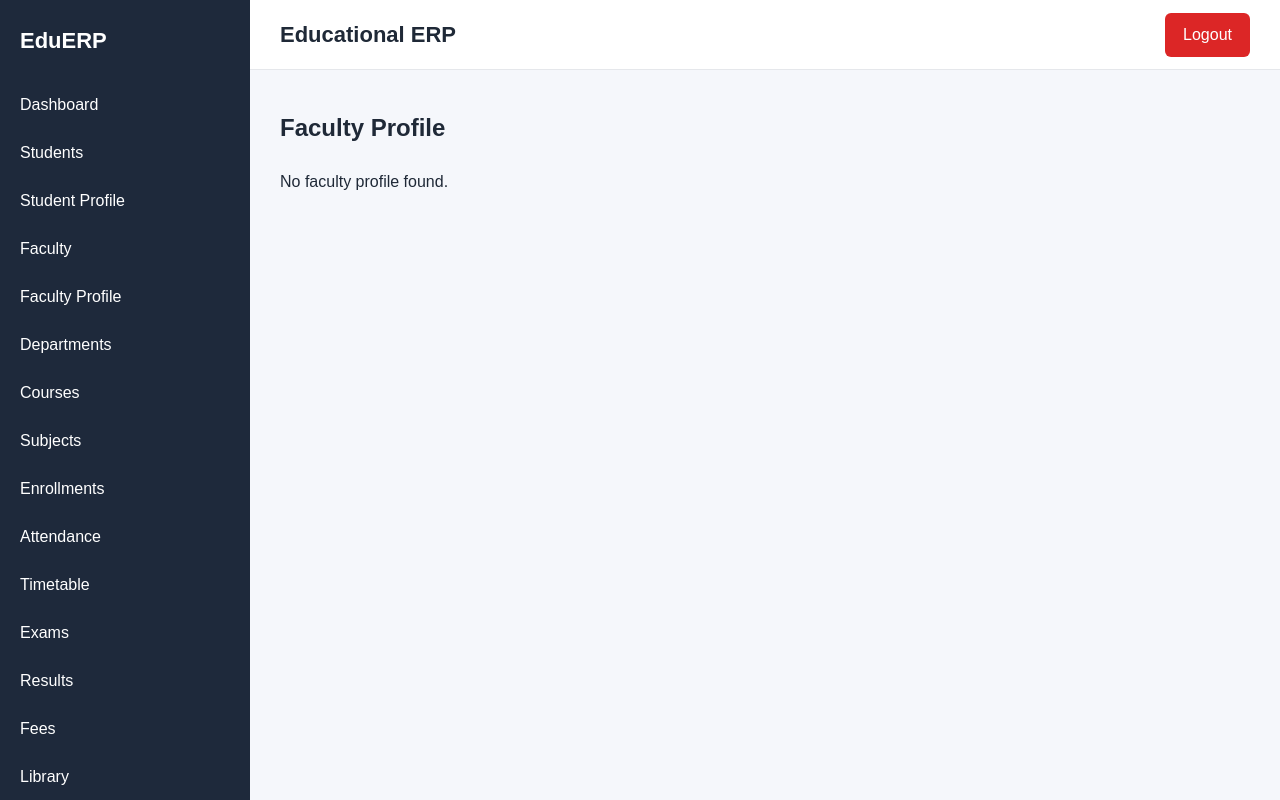
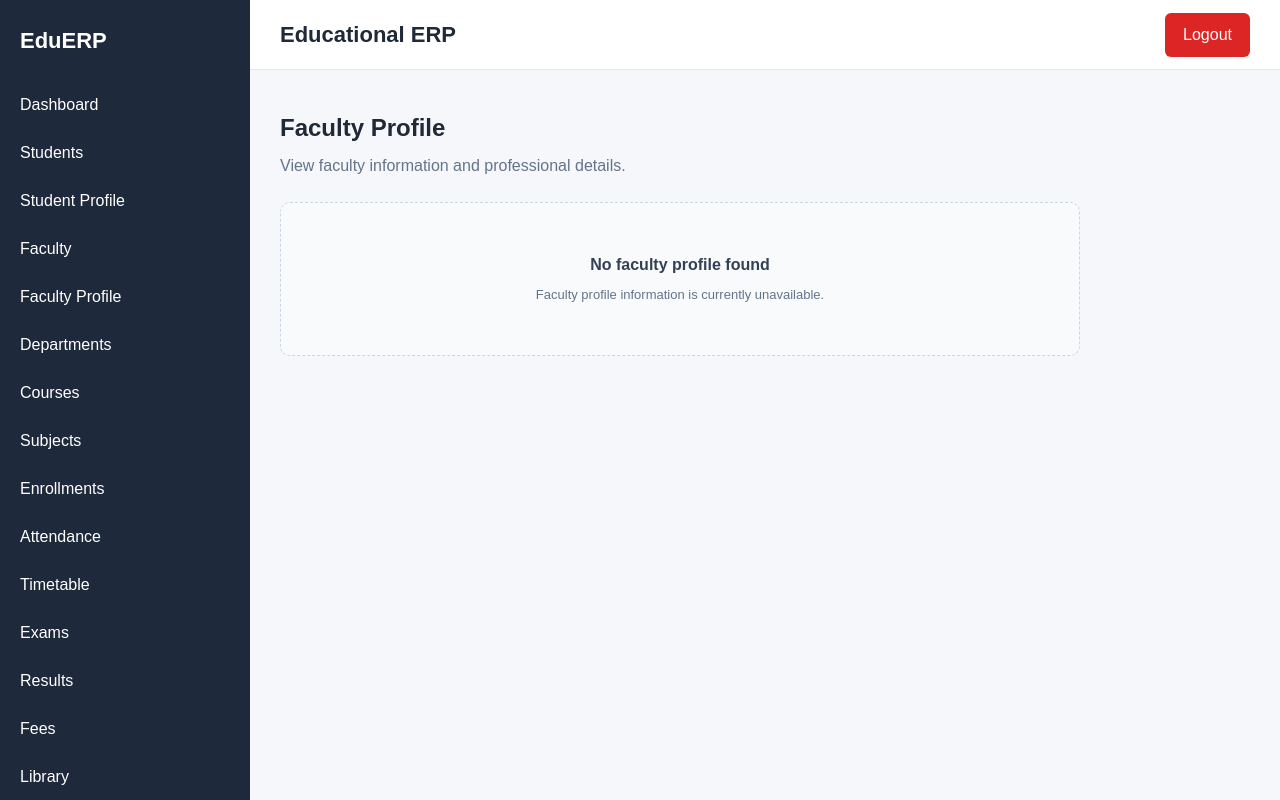
Before and after one commit to ShenbagaDeviB/EduSync-AI, a React app in the folder frontend/: page /faculty-profile in a window 1280 px wide. Built offline with nearby package versions, Linux system fonts and the light colour scheme; no server answers; the HTML template or start-up script is replaced by a standard one.

Commit message:
Added Faculty Profile UI

```diff
--- a/frontend/src/pages/FacultyProfile.jsx
+++ b/frontend/src/pages/FacultyProfile.jsx
@@ -21,38 +21,72 @@ const FacultyProfile = () => {
   }, []);
 
   return (
-    <main className="dashboard">
+    <main className="dashboard faculty-profile-page">
+      <div className="faculty-profile-container">
+
+        <div className="faculty-profile-header">
+          <div>
             <h2>Faculty Profile</h2>
+            <p>
+              View faculty information and professional details.
+            </p>
+          </div>
+        </div>
 
         {!faculty ? (
-        <p>No faculty profile found.</p>
+          <div className="faculty-profile-empty-state">
+            <h4>No faculty profile found</h4>
+            <p>
+              Faculty profile information is currently unavailable.
+            </p>
+          </div>
         ) : (
-        <div
-          className="dashboard-card"
-          style={{
-            maxWidth: "700px",
-            marginTop: "20px"
-          }}
-        >
+          <div className="faculty-profile-card">
+
+            <div className="faculty-profile-top">
+              <div className="faculty-avatar">
+                {faculty.name?.charAt(0).toUpperCase()}
+              </div>
+
+              <div>
                 <h3>{faculty.name}</h3>
 
-          <p>
-            <strong>Faculty ID:</strong> {faculty.facultyId}
-          </p>
+                <span className="faculty-profile-designation">
+                  {faculty.designation}
+                </span>
+              </div>
+            </div>
 
-          <p>
-            <strong>Email:</strong> {faculty.email}
-          </p>
+            <div className="faculty-profile-divider" />
 
-          <p>
-            <strong>Department:</strong> {faculty.department}
-          </p>
+            <div className="faculty-profile-grid">
 
-          <p>
-            <strong>Designation:</strong> {faculty.designation}
-          </p>
+              <div className="faculty-profile-item">
+                <span>Faculty ID</span>
+                <strong>{faculty.facultyId}</strong>
+              </div>
+
+              <div className="faculty-profile-item">
+                <span>Email</span>
+                <strong>{faculty.email}</strong>
+              </div>
+
+              <div className="faculty-profile-item">
+                <span>Department</span>
+                <strong>{faculty.department}</strong>
+              </div>
+
+              <div className="faculty-profile-item">
+                <span>Designation</span>
+                <strong>{faculty.designation}</strong>
+              </div>
+
+            </div>
+
           </div>
         )}
+
+      </div>
     </main>
   );
 };
--- a/frontend/src/styles/layout.css
+++ b/frontend/src/styles/layout.css
@@ -2878,3 +2878,147 @@ width: 100%;
     width: 100%;
   }
 }
+
+/* ================================
+   Faculty Profile
+================================ */
+
+.faculty-profile-container {
+  max-width: 1000px;
+  margin: 0 auto;
+}
+
+.faculty-profile-header {
+  margin-bottom: 24px;
+}
+
+.faculty-profile-header h2 {
+  margin: 0 0 8px;
+}
+
+.faculty-profile-header p {
+  margin: 0;
+  color: #64748b;
+}
+
+/* Profile Card */
+
+.faculty-profile-card {
+  max-width: 800px;
+  background: #ffffff;
+  border: 1px solid #e5e7eb;
+  border-radius: 14px;
+  padding: 28px;
+  box-shadow: 0 2px 8px rgba(15, 23, 42, 0.04);
+}
+
+.faculty-profile-top {
+  display: flex;
+  align-items: center;
+  gap: 18px;
+}
+
+.faculty-avatar {
+  display: flex;
+  align-items: center;
+  justify-content: center;
+  width: 64px;
+  height: 64px;
+  flex-shrink: 0;
+  border-radius: 50%;
+  background: #eef2ff;
+  color: #4338ca;
+  font-size: 24px;
+  font-weight: 700;
+}
+
+.faculty-profile-top h3 {
+  margin: 0 0 7px;
+  color: #1e293b;
+  font-size: 22px;
+}
+
+.faculty-profile-designation {
+  display: inline-block;
+  padding: 5px 9px;
+  border-radius: 14px;
+  background: #dcfce7;
+  color: #15803d;
+  font-size: 11px;
+  font-weight: 600;
+}
+
+/* Divider */
+
+.faculty-profile-divider {
+  height: 1px;
+  margin: 26px 0;
+  background: #e5e7eb;
+}
+
+/* Details */
+
+.faculty-profile-grid {
+  display: grid;
+  grid-template-columns: repeat(2, 1fr);
+  gap: 20px;
+}
+
+.faculty-profile-item {
+  padding: 16px;
+  background: #f8fafc;
+  border: 1px solid #eef2f7;
+  border-radius: 10px;
+}
+
+.faculty-profile-item span {
+  display: block;
+  margin-bottom: 7px;
+  color: #64748b;
+  font-size: 12px;
+  font-weight: 600;
+}
+
+.faculty-profile-item strong {
+  color: #1e293b;
+  font-size: 14px;
+  word-break: break-word;
+}
+
+/* Empty State */
+
+.faculty-profile-empty-state {
+  max-width: 800px;
+  padding: 50px 20px;
+  text-align: center;
+  border: 1px dashed #cbd5e1;
+  border-radius: 10px;
+  background: #f8fafc;
+}
+
+.faculty-profile-empty-state h4 {
+  margin: 0 0 8px;
+  color: #334155;
+}
+
+.faculty-profile-empty-state p {
+  margin: 0;
+  color: #64748b;
+  font-size: 13px;
+}
+
+/* Responsive */
+
+@media (max-width: 768px) {
+  .faculty-profile-card {
+    padding: 20px;
+  }
+
+  .faculty-profile-grid {
+    grid-template-columns: 1fr;
+  }
+
+  .faculty-profile-top {
+    align-items: flex-start;
+  }
+}
```
Lines whose indentation alone changed are shown as unchanged.
